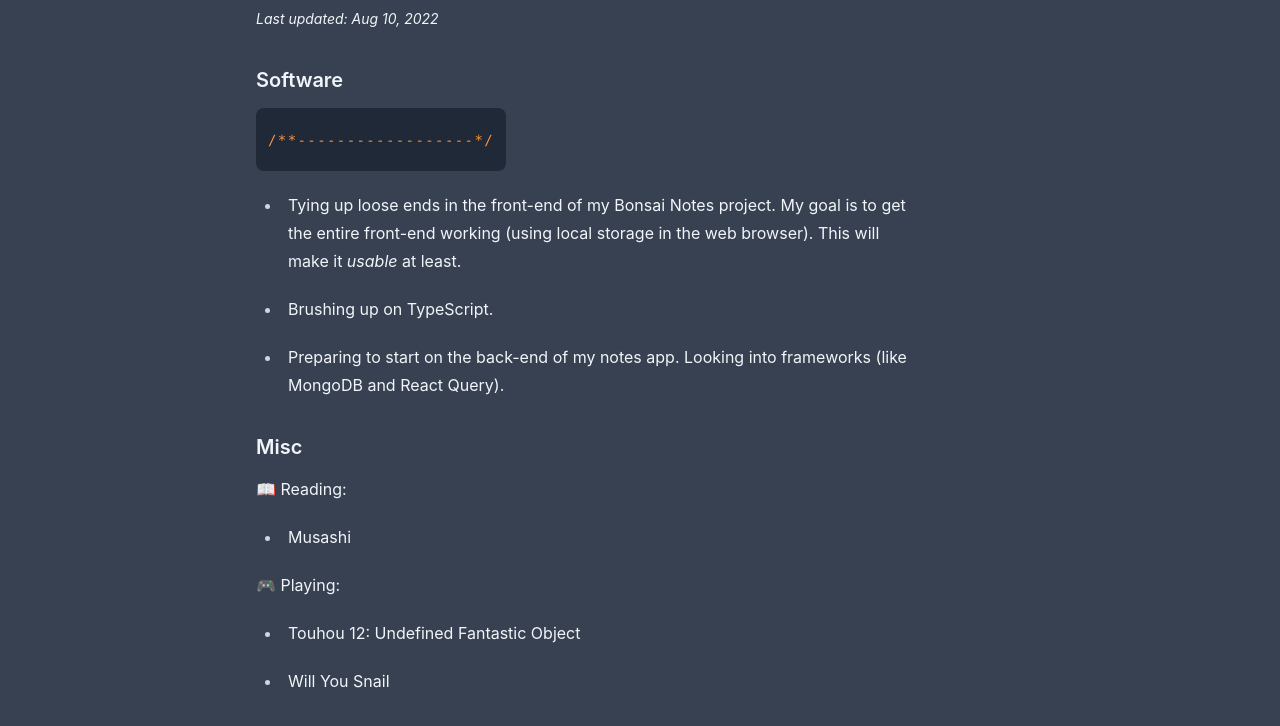
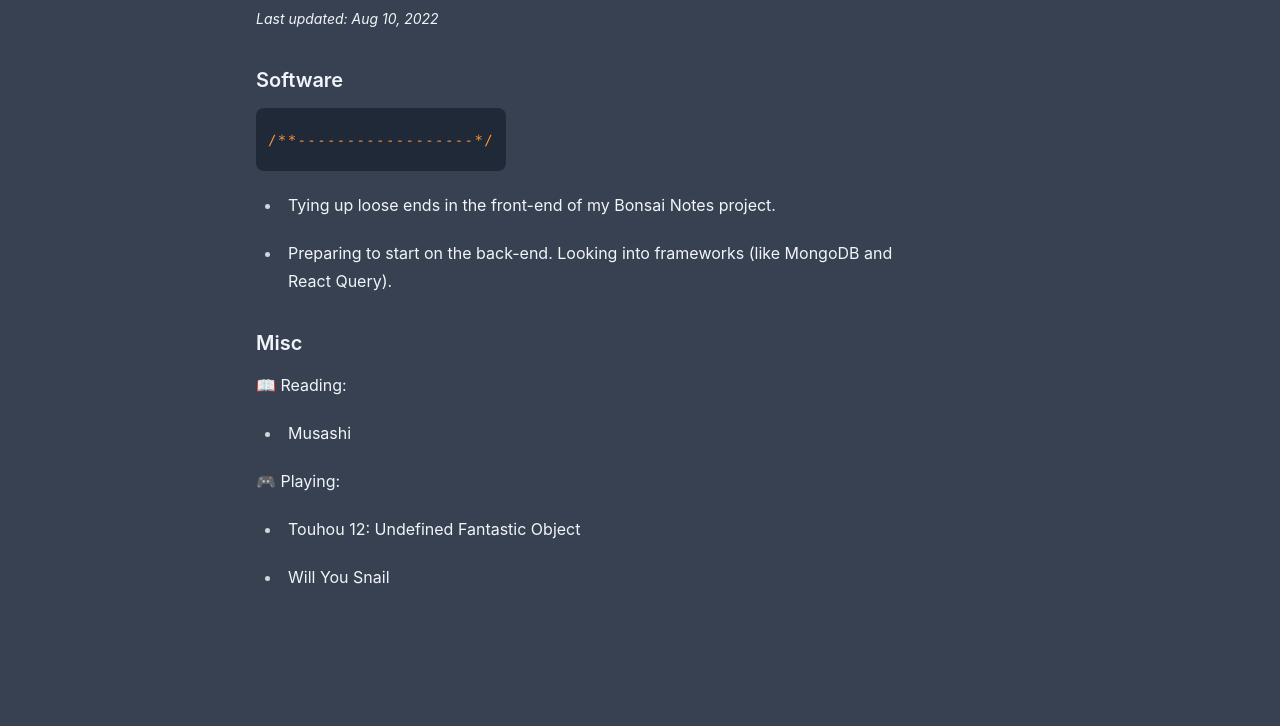
Before and after one commit to billybrown-iii/personal-website, a Gatsby site: page /now in a window 1280 px wide. Shown: the part 148-874 px from the top of the page. After the commit the page ends 851 px from the top, so only its background shows below. Built offline with nearby package versions, Linux system fonts and the light colour scheme; Gatsby itself is replaced by a stand-in of ours.

Commit message:
update content

```diff
--- a/src/mdx/now.mdx
+++ b/src/mdx/now.mdx
@@ -8,11 +8,9 @@
   /**------------------*/
 </div>
 
-- Tying up loose ends in the front-end of my Bonsai Notes project. My goal is to get the entire front-end working (using local storage in the web browser). This will make it _usable_ at least.
+- Tying up loose ends in the front-end of my Bonsai Notes project.
 
-- Brushing up on TypeScript.
-
-- Preparing to start on the back-end of my notes app. Looking into frameworks (like MongoDB and React Query).
+- Preparing to start on the back-end. Looking into frameworks (like MongoDB and React Query).
 
 ### Misc
 
```
